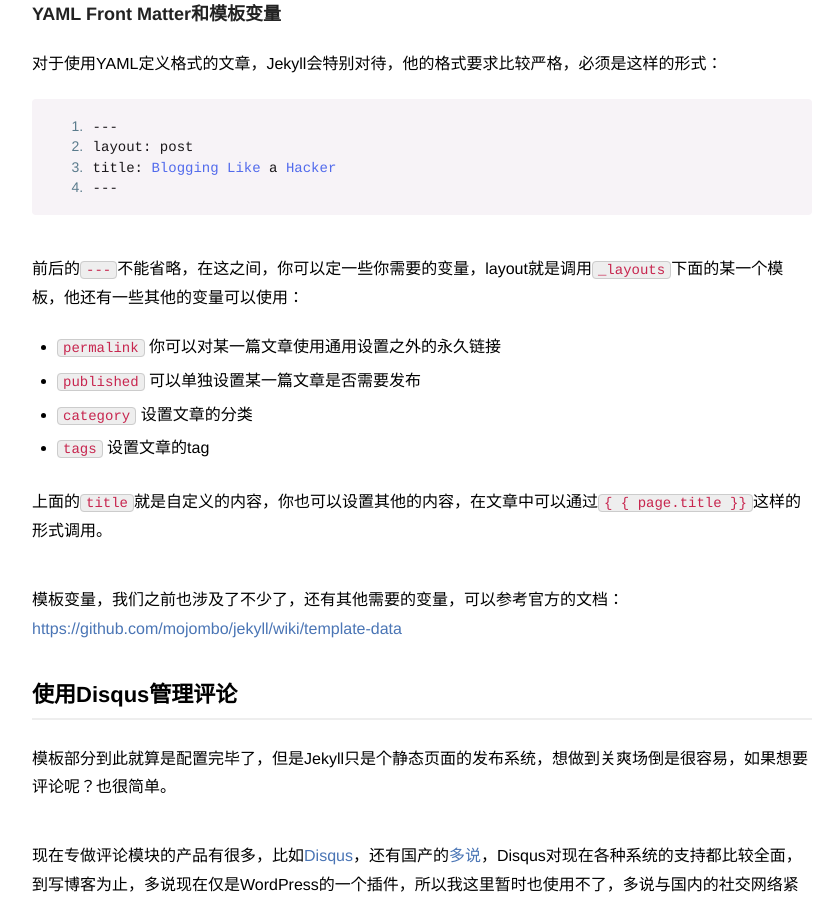
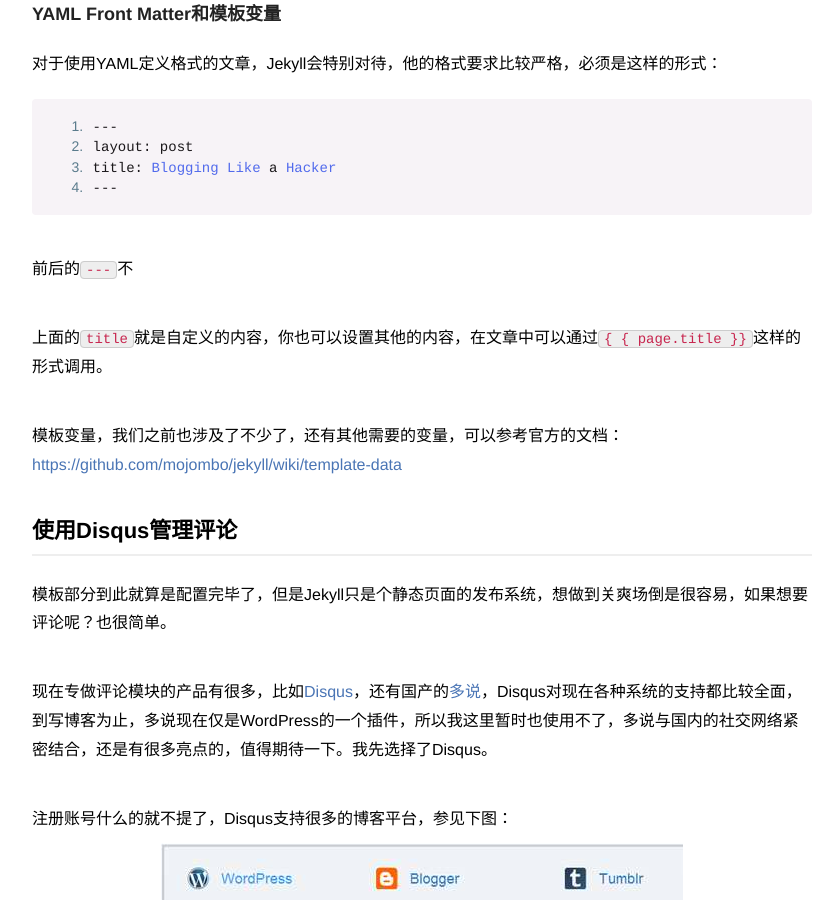
Before and after one commit to ioloveuu/ioloveuu.github.io, a Jekyll site: the page built from _posts/2016-12-28-frame-analys.md, in a window 1280 px wide and 900 px high, scrolled down 10083 px. Shown: the whole window, without its empty margins (218-1057 px from the left). Built offline with Jekyll 4.4.1, drawn with Linux system fonts in a browser that asks for light colours; nearby versions of some CDN libraries; a script that is not in the unit is left out.

Commit message:
Update 2016-12-28-frame-analys.md

```diff
--- a/_posts/2016-12-28-frame-analys.md
+++ b/_posts/2016-12-28-frame-analys.md
@@ -269,12 +269,7 @@
     title: Blogging Like a Hacker
     ---
 
-前后的`---`不能省略，在这之间，你可以定一些你需要的变量，layout就是调用`_layouts`下面的某一个模板，他还有一些其他的变量可以使用：
-
-* `permalink` 你可以对某一篇文章使用通用设置之外的永久链接
-* `published` 可以单独设置某一篇文章是否需要发布
-* `category` 设置文章的分类
-* `tags` 设置文章的tag
+前后的`---`不
 
 上面的`title`就是自定义的内容，你也可以设置其他的内容，在文章中可以通过`{ { page.title }}`这样的形式调用。
 
```
